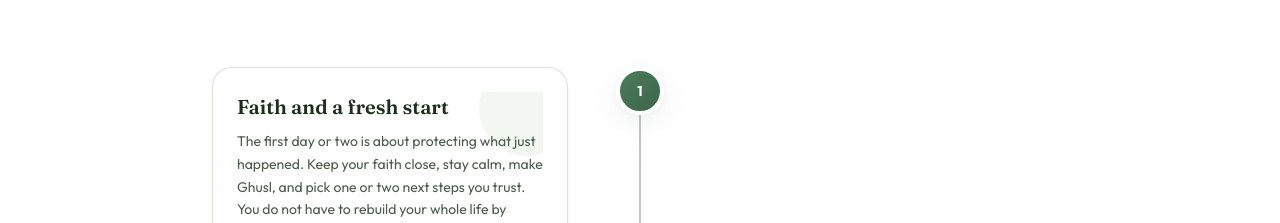
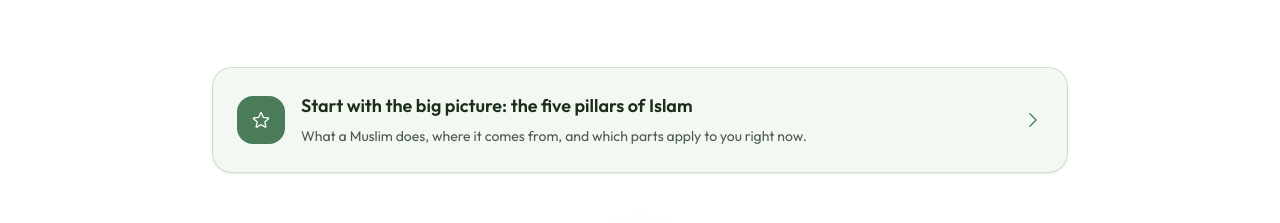
Before and after one commit to Niaz-Ul-Haque/revert-guide, a Next.js app: page /en/roadmap in a window 1280 px wide. Shown: the part 427-650 px from the top of the page. Built offline with nearby package versions, Linux system fonts and the light colour scheme; no server answers.

Commit message:
feat(CHG-007): link the five pillars from the roadmap hub

```diff
--- a/app/[locale]/roadmap/page.tsx
+++ b/app/[locale]/roadmap/page.tsx
@@ -59,6 +59,30 @@ export default function RoadmapPage({
           </p>
         </AnimateIn>
       </header>
+
+      <AnimateIn>
+        <Link
+          href={localizeHref(locale, "/topics/five-pillars")}
+          className="group mb-14 flex items-center gap-4 rounded-2xl border border-primaryGreen/50 bg-surfaceElevated/60 p-5 no-underline shadow-card transition-colors duration-200 hover:border-primary focus-visible:outline-2 focus-visible:outline-offset-2 focus-visible:outline-borderStrong sm:p-6"
+        >
+          <span className="flex h-12 w-12 shrink-0 items-center justify-center rounded-xl bg-primary text-white">
+            <Icon name="star" size="md" />
+          </span>
+          <span className="min-w-0 flex-1">
+            <span className="block text-lg font-semibold text-textPrimary group-hover:text-primary">
+              {copy.pillarsTitle}
+            </span>
+            <span className="mt-1 block text-sm leading-relaxed text-textSecondary">
+              {copy.pillarsBody}
+            </span>
+          </span>
+          <Icon
+            name="chevron-right"
+            size="md"
+            className="shrink-0 text-primary"
+          />
+        </Link>
+      </AnimateIn>
 
       <div className="relative" role="list" aria-label={copy.stagesLabel}>
         <div
```
Also changed, not shown: locales/en/ui.json.
